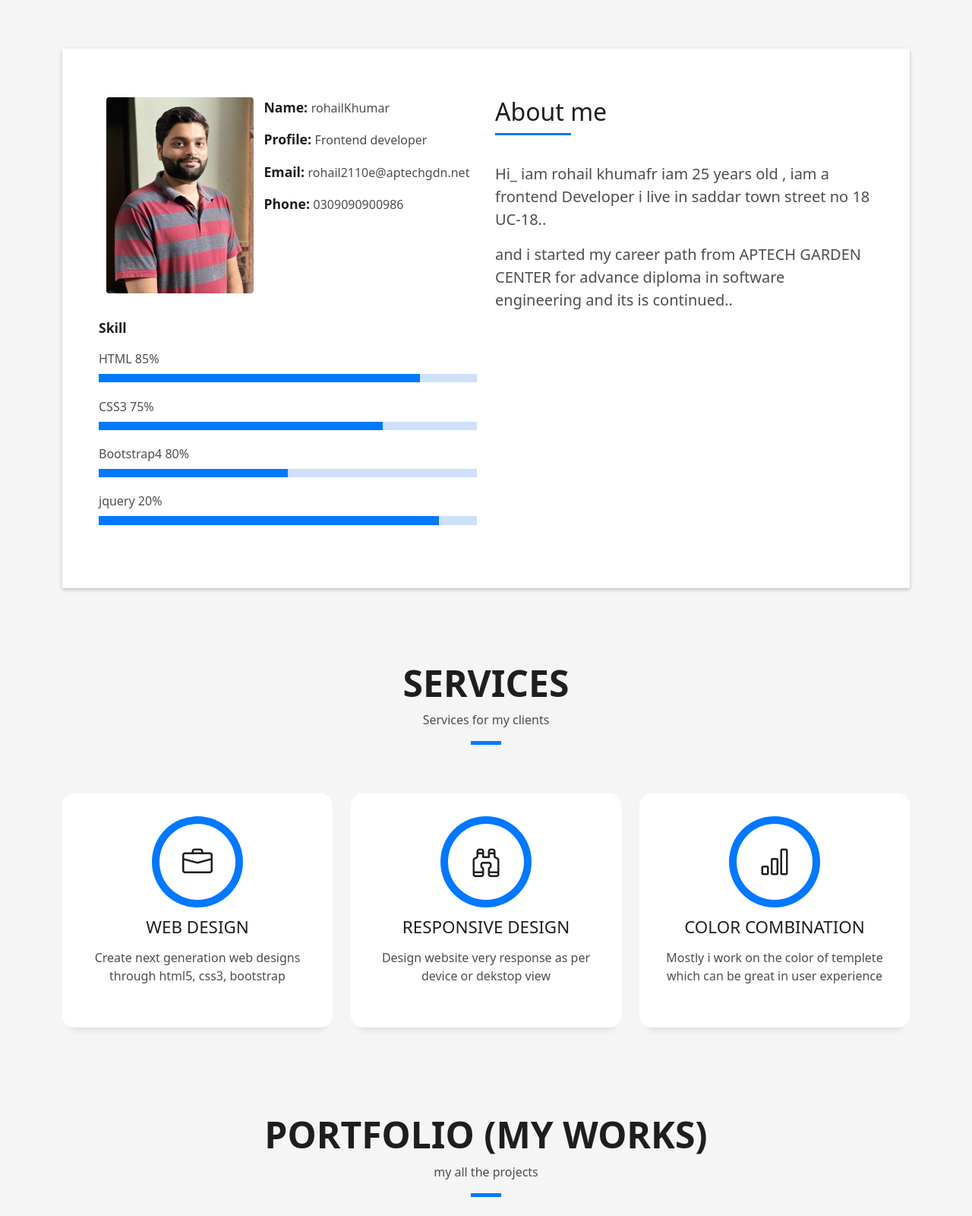
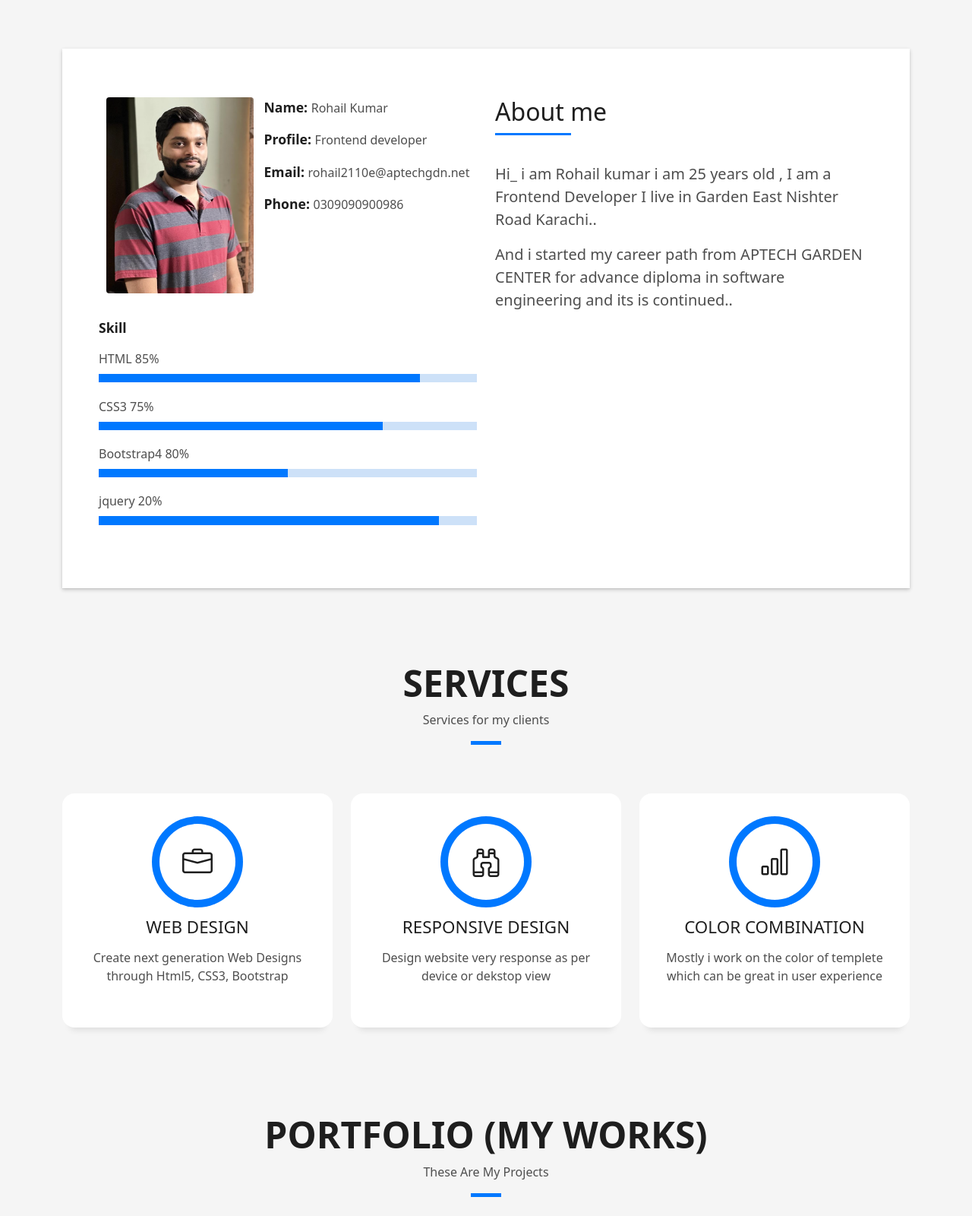
Before and after one commit to rohailkumar/portfolio, a plain HTML site: page index.html in a window 1280 px wide. Shown: the part 800-2400 px from the top of the page at 76% size. Drawn offline with Linux system fonts and the light colour scheme.

Commit message:
Add files via upload

```diff
--- a/index.html
+++ b/index.html
@@ -5,13 +5,11 @@
   <meta charset="utf-8">
   <meta content="width=device-width, initial-scale=1.0" name="viewport">
 
-  <title> Rohails </title>
+  <title> Rohail Portfolio </title>
   <meta content="" name="description">
   <meta content="" name="keywords">
 
-  <!-- Favicons -->
-  <link href="assets/img/favicon.png" rel="icon">
-  <link href="assets/img/apple-touch-icon.png" rel="apple-touch-icon">
+  <link rel="icon" href="../Rohail Portfolio/logo.jpg">
 
   <!-- Vendor CSS Files -->
   <link href="assets/vendor/bootstrap/css/bootstrap.min.css" rel="stylesheet">
@@ -22,12 +20,7 @@
   <!-- Template Main CSS File -->
   <link href="assets/css/style.css" rel="stylesheet">
 
-  <!-- =======================================================
-  * Template Name: DevFolio - v4.7.1
-  * Template URL: https://bootstrapmade.com/devfolio-bootstrap-portfolio-html-template/
-  * Author: BootstrapMade.com
-  * License: https://bootstrapmade.com/license/
-  ======================================================== -->
+
 </head>
 
 <body>
@@ -57,7 +50,7 @@
   </header><!-- End Header -->
 
   <!-- ======= Hero Section ======= -->
-  <div id="hero" class="hero route bg-image" style="background-image: url(jj.jpg.crdownload)">
+  <div id="hero" class="hero route bg-image" style="background-image: url(jj.jpg.crdownload.jpg)">
     <div class="overlay-itro"></div>
     <div class="hero-content display-table">
       <div class="table-cell">
@@ -89,7 +82,7 @@
                     </div>
                     <div class="col-sm-6 col-md-7">
                       <div class="about-info">
-                        <p><span class="title-s">Name: </span> <span>rohailKhumar</span></p>
+                        <p><span class="title-s">Name: </span> <span>Rohail Kumar</span></p>
                         <p><span class="title-s">Profile: </span> <span> Frontend developer</span></p>
                         <p><span class="title-s">Email: </span> <span>rohail2110e@aptechgdn.net</span></p>
                         <p><span class="title-s">Phone: </span> <span>0309090900986</span></p>
@@ -124,11 +117,11 @@
                       </h5>
                     </div>
                     <p class="lead">
-                      Hi_ iam rohail khumafr iam 25 years old , iam a frontend Developer i live in saddar town street no 18 UC-18..
+                      Hi_ i am Rohail kumar i am 25 years old , I am a Frontend Developer I live in Garden East Nishter Road Karachi..
                     </p>
 
                     <p class="lead">
-                      and i started my career path from APTECH GARDEN CENTER for advance diploma in software engineering and its is continued..
+                      And i started my career path from APTECH GARDEN CENTER for advance diploma in software engineering and its is continued..
                     </p>
                   </div>
                 </div>
@@ -164,7 +157,7 @@
               <div class="service-content">
                 <h2 class="s-title">Web Design</h2>
                 <p class="s-description text-center">
-                 Create next generation web designs through html5, css3, bootstrap
+                 Create next generation Web Designs through Html5, CSS3, Bootstrap
                 </p>
               </div>
             </div>
@@ -263,7 +256,7 @@
                 Portfolio <span> (My Works)</span>
               </h3>
               <p class="subtitle-a">
-               my all the projects
+               These Are My Projects
               </p>
               <div class="line-mf"></div>
             </div>
@@ -530,12 +523,12 @@
                     </div>
                     <div class="more-info">
                       <p class="lead">
-                        further information you can Message me on given phone number or Email address...
+                        Further information you can Message me on given Phone Number or Email Address...
                       </p>
                       <ul class="list-ico">
-                        <li><span class="bi bi-geo-alt"></span> saddar town</li>
+                        <li><span class="bi bi-geo-alt"></span> Garden East</li>
                         <li><span class="bi bi-phone"></span> 03036162200</li>
-                        <li><span class="bi bi-envelope"></span> Rohail2110e@aptechgdn.net</li>
+                        <li><span class="bi bi-envelope"></span> rohail2110e@aptechgdn.net</li>
                       </ul>
                     </div>
                     <div class="socials">
@@ -571,7 +564,7 @@
               Licensing information: https://bootstrapmade.com/license/
               Purchase the pro version with working PHP/AJAX contact form: https://bootstrapmade.com/buy/?theme=DevFolio
             -->
-              Designed by <a href="#">Rohail khumar</a>
+              Designed by <a href="#">Rohail kumar</a>
             </div>
           </div>
         </div>
```
